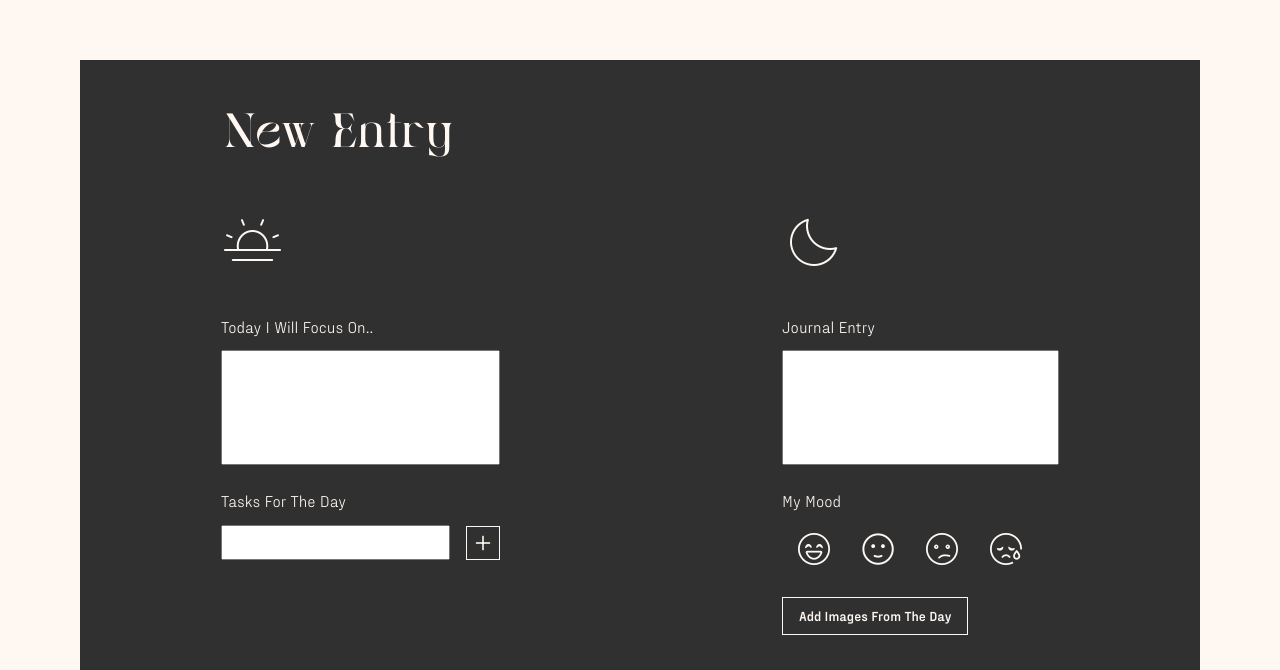
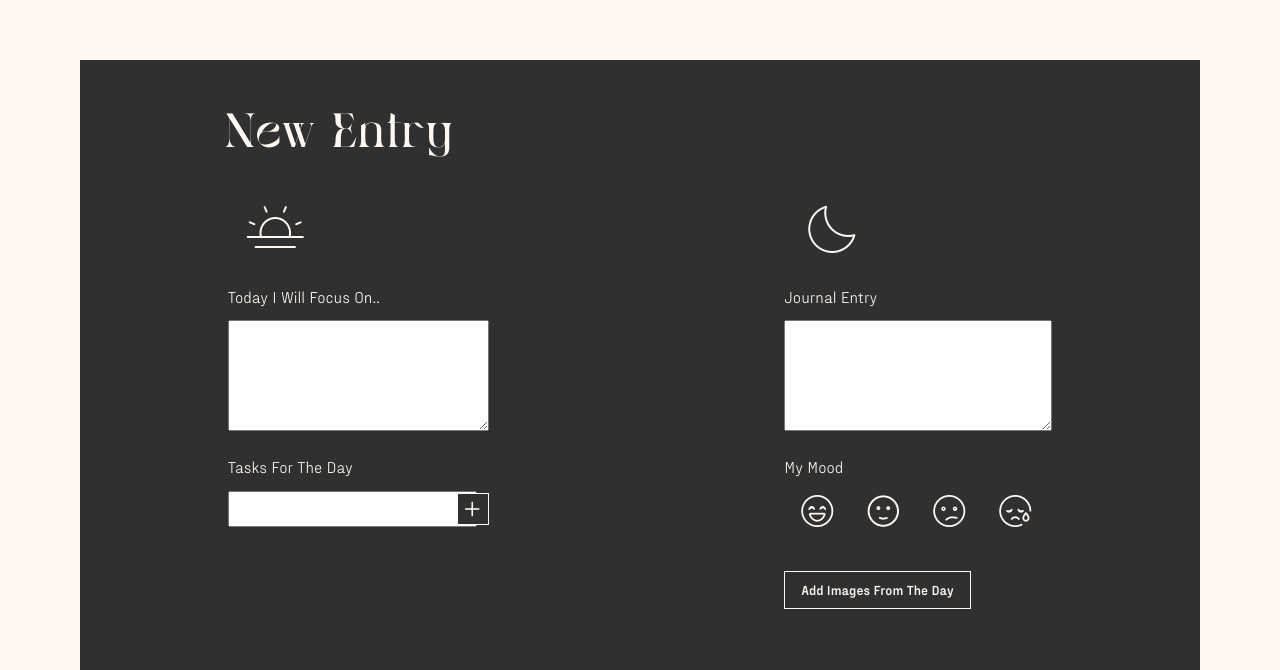
Before and after one commit to Kristrunu/daily, a React (Create React App) app in the folder frontend/: page / in a window 1280 px wide. Shown: the part 2127-2797 px from the top of the page. Built offline with nearby package versions, Linux system fonts and the light colour scheme; a web font is replaced by a local one.

Commit message:
fix buttons and inputs

```diff
--- a/frontend/src/components/Button/Button.css
+++ b/frontend/src/components/Button/Button.css
@@ -1,13 +1,17 @@
 .btn {
   background-color: var(--colorDark);
   color: var(--colorPrimary);
-  border: none;
+  border: 1px solid var(--colorDark);
   display: flex;
   align-items: center;
   padding: 0.5rem 1rem;
   cursor: pointer;
   font-family: var(--fontFraktionBold);
   transition: all ease 0.3s;
+}
+.btn[class^="icon-"],
+.btn[class*=" icon-"] {
+  padding-left: 3rem;
 }
 
 .btn-light {
@@ -19,11 +23,9 @@
 .btn-dark:hover {
   background-color: var(--colorPrimary);
   color: var(--colorDark);
-  border: 1px solid var(--colorDark);
 }
 
 .btn-light:hover {
   background-color: var(--colorDark);
   color: var(--colorPrimary);
-  border: 1px solid var(--colorPrimary);
 }
--- a/frontend/src/components/EmptyState/EmptyState.css
+++ b/frontend/src/components/EmptyState/EmptyState.css
@@ -27,9 +27,18 @@
 }
 
 .btn-large {
-    padding: 1rem 2rem;
     font-size: 1.5rem;
     margin: 5rem;
+}
+
+.btn-large[class^="icon-"],
+.btn-large[class*=" icon-"] {
+    padding: 1rem 2rem 1rem 5rem;
+}
+
+.btn-large.icon-plus-icon:before {
+    font-size: 1.5rem;
+    left: 2rem;
 }
 
 .empty-svg {
--- a/frontend/src/components/EntryList/EntryList.css
+++ b/frontend/src/components/EntryList/EntryList.css
@@ -31,7 +31,6 @@
   max-height: 46px;
 }
 
-.btn-entry {
+.btn.btn-entry {
   margin-right: 2rem;
-
 }
--- a/frontend/src/components/NewEntry/NewEntry.css
+++ b/frontend/src/components/NewEntry/NewEntry.css
@@ -26,14 +26,11 @@
   margin-bottom: 0.7rem;
 }
 
-.entry-input {
-  padding: 3rem;
-}
-
 .sun-svg,
 .moon-svg {
   padding-bottom: 1.5rem;
   font-size: 4rem;
+  height: 4rem;
 }
 
 .focus {
@@ -50,16 +47,31 @@
 .tasks-section{
   display: flex;
   align-items: flex-end;
+  justify-content: space-between;
+  width: 100%;
 }
 
 .input-small {
-  padding: .5rem 1.5rem;
+  padding: 0 1rem;
+  height: 2rem;
+  width: 100%;
 }
 
 .add-task-btn {
   border: 1px solid var(--colorPrimary);
+  margin-left: 1rem;
+  margin-bottom: 2px;
+  height: 2rem;
+  width: 2rem;
+}
+
+.add-task-btn[class^="icon-"],
+.add-task-btn[class*=" icon-"] {
   padding: .5rem 0 .5rem .5rem;
-  margin-left: 1rem;
+}
+
+.add-task-btn:before {
+  left: 0.4rem;
 }
 
 .morning,
@@ -76,6 +88,7 @@
 
 .mood-picker {
   display: flex;
+  height: 2.5rem;
 }
 
 .btn-icon:hover {
@@ -85,6 +98,7 @@
 .add-img {
   color: var(--colorPrimary);
   border: 1px solid var(--colorPrimary);
+  margin: 1rem 0;
 }
 
 .c-s-buttons {
@@ -97,3 +111,7 @@
   border: 1px solid var(--colorPrimary);
   margin-right: 2rem;
 }
+
+.save {
+  border: 1px solid var(--colorPrimary);
+}
--- a/frontend/src/components/NewEntry/NewEntry.js
+++ b/frontend/src/components/NewEntry/NewEntry.js
@@ -13,12 +13,13 @@ const NewEntry = () => {
             <div className="morning">
             <div className="icon-sun-icon sun-svg"></div>
                 <div className="focus">
-                    <label className="entry-label" htmlFor="text"> Today I Will Focus On.. </label>
-                    <input className="entry-input" type="text" name="focus" id="focus"/>
+                    <label className="entry-label" htmlFor="focus"> Today I Will Focus On.. </label>
+                    <textarea className="entry-input" name="focus" id="focus" cols="30" rows="7"/>
                 </div>
+
                 <div className="tasks-section">
                     <div className="tasks">
-                        <label className="entry-label" htmlFor="text"> Tasks For The Day </label>
+                        <label className="entry-label" htmlFor="tasks"> Tasks For The Day </label>
                         <input className="input-small" type="text" name="tasks" id="tasks"/>
                     </div>
                         <Button btnClass="btn-dark icon-plus-icon add-task-btn"/>
@@ -28,11 +29,12 @@ const NewEntry = () => {
         <div className="evening">
         <div className="icon-moon-icon moon-svg"></div>
             <div className="journal-input">
-                <label className="entry-label" htmlFor="text"> Journal Entry </label>
-                <input className="entry-input" type="text" name="journal-input" id="journal-input"/>
+                <label className="entry-label" htmlFor="journalEntry"> Journal Entry </label>
+                <textarea className="entry-input" name="journalEntry" id="journalEntry" cols="30" rows="7"/>
             </div>
+
             <div className="mood">
-                <label className="entry-label" htmlFor="text"> My Mood </label>
+                <label className="entry-label" htmlFor="mood-picker"> My Mood </label>
                     <div className="mood-picker">
                     <Button btnClass="btn-icon icon-happiest-emoji"/>
                     <Button btnClass="btn-icon icon-happy-emoji"/>
--- a/frontend/src/index.css
+++ b/frontend/src/index.css
@@ -39,9 +39,16 @@
   font-display: block;
 }
 
+[class^="icon-"],
+[class*=" icon-"] {
+  position: relative;
+}
+
 [class^="icon-"]:before,
 [class*=" icon-"]:before {
   /* use !important to prevent issues with browser extensions that change fonts */
+  position: absolute;
+  left: 1rem;
   font-family: "icomoon" !important;
   font-style: normal;
   font-weight: normal;
@@ -111,12 +118,10 @@ body {
 }
 .icon-login-icon:before {
   content: "\e903";
-  margin-right: 0.5rem;
   font-size: 1.2rem;
 }
 .icon-plus-icon:before {
   content: "\e905";
-  margin-right: 0.5rem;
   font-size: 1rem;
 }
 .icon-sad-emoji:before {
@@ -131,7 +136,6 @@ body {
 }
 .icon-save-icon:before {
   content: "\e908";
-  margin-right: 0.5rem;
   font-size: 1rem;
 }
 .icon-sun-icon:before {
@@ -140,11 +144,9 @@ body {
 }
 .icon-user-icon:before {
   content: "\e90a";
-  margin-right: 0.5rem;
   font-size: 1rem;
 }
 .icon-x-icon:before {
   content: "\e90b";
-  margin-right: 0.5rem;
   font-size: 1rem;
 }
```
